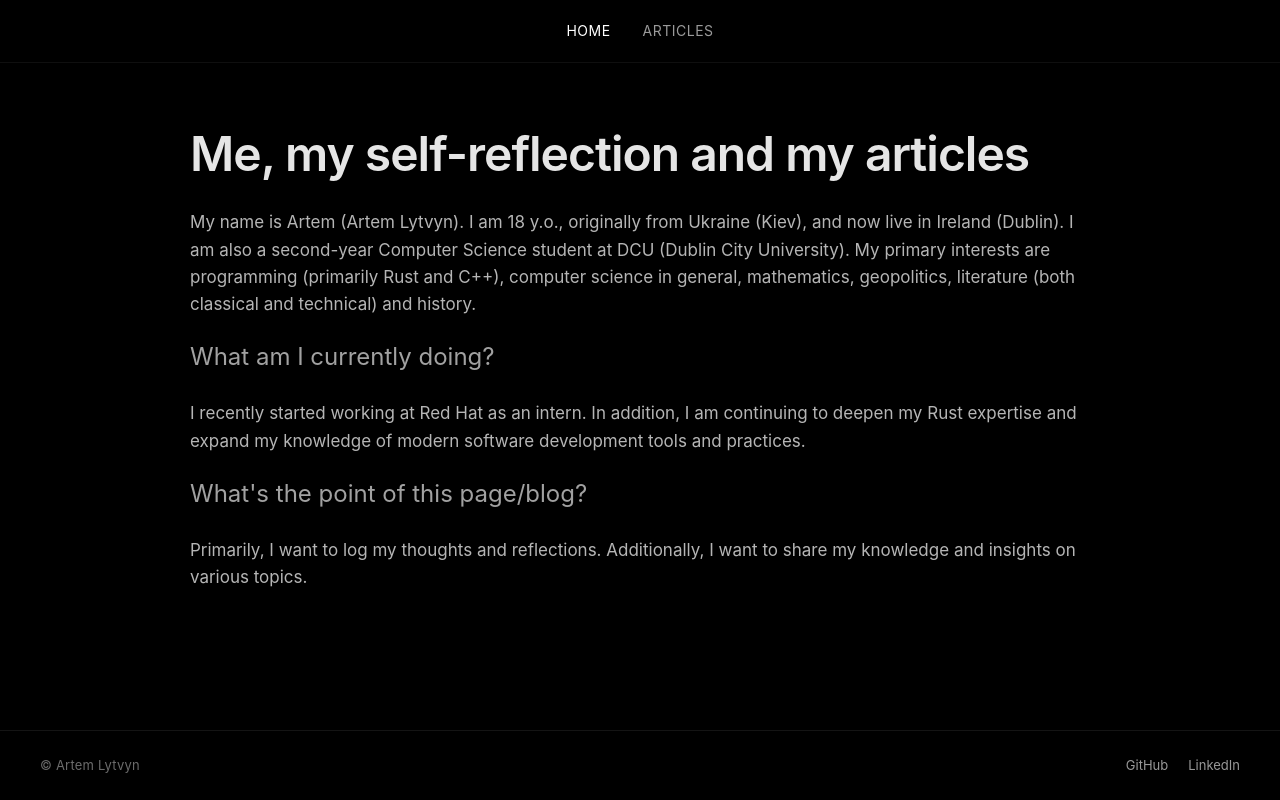
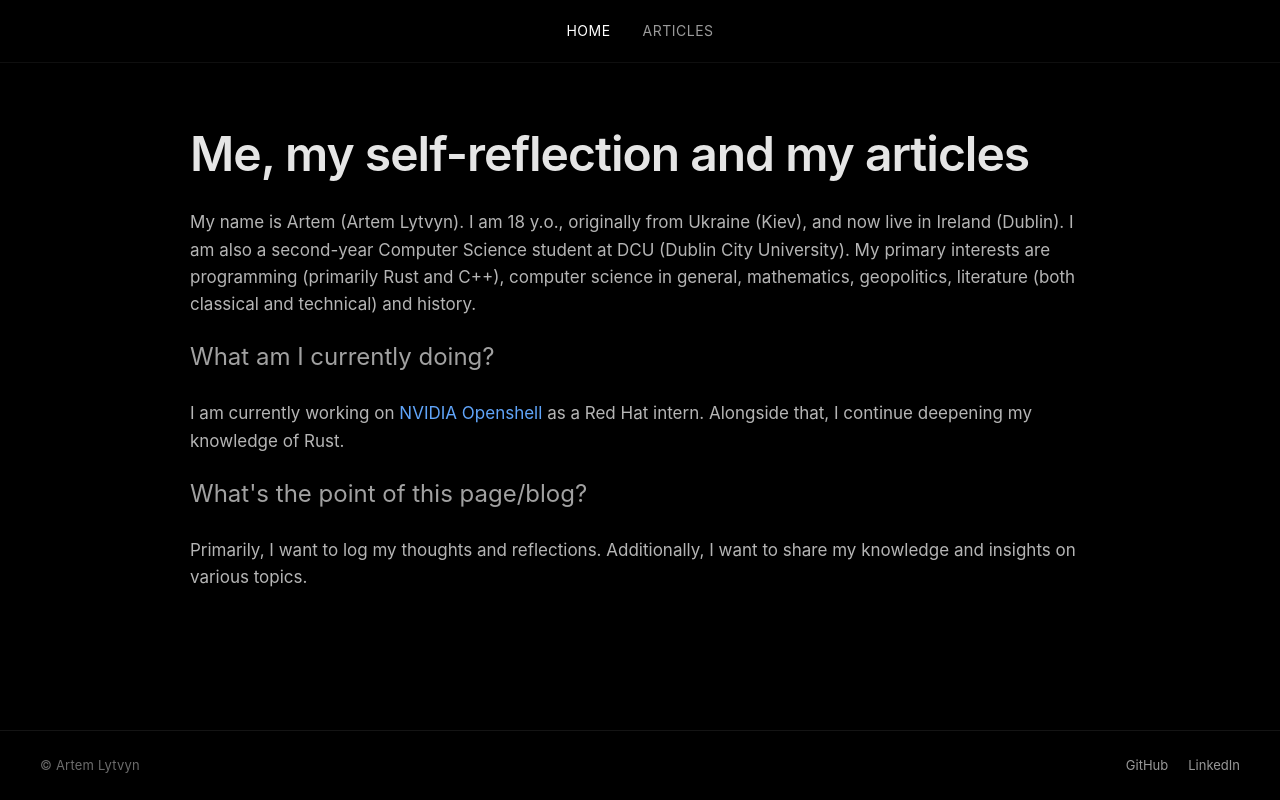
Before and after one commit to letv1nnn/letv1nnn.github.io, a React (Vite) app: page /#/home in a window 1280 px wide. Built offline with nearby package versions, Linux system fonts and the light colour scheme.

Commit message:
updated home paragraph
Signed-off-by: Artem Lytvyn <alytvyn@redhat.com>

```diff
--- a/src/consts.ts
+++ b/src/consts.ts
@@ -3,6 +3,7 @@ interface PersonalInfo {
     id: number,
     title: string,
     body: string,
+    links?: { label: string, url: string }[],
 }
 
 export const personalData: PersonalInfo[] = [
@@ -19,8 +20,11 @@ export const personalData: PersonalInfo[] = [
     {
         id: 2,
         title: 'What am I currently doing?',
-        body: 'I recently started working at Red Hat as an intern. In addition, I am continuing ' +
-              'to deepen my Rust expertise and expand my knowledge of modern software development tools and practices.',
+        body: 'I am currently working on NVIDIA Openshell as a Red Hat intern. ' +
+              'Alongside that, I continue deepening my knowledge of Rust.',
+        links: [
+            { label: 'NVIDIA Openshell', url: 'https://github.com/NVIDIA/OpenShell' },
+        ],
     },
     {
         id: 3,
--- a/src/pages/Home.tsx
+++ b/src/pages/Home.tsx
@@ -1,4 +1,37 @@
+import { Fragment, type ReactNode } from "react";
 import { personalData } from "../consts";
+
+type Link = { label: string; url: string };
+
+// Split body text and wrap any matched link labels in anchors.
+const renderBody = (body: string, links?: Link[]): ReactNode => {
+  if (!links || links.length === 0) return body;
+
+  let nodes: ReactNode[] = [body];
+  links.forEach(({ label, url }, li) => {
+    nodes = nodes.flatMap((node, ni) => {
+      if (typeof node !== "string") return [node];
+      const parts = node.split(label);
+      return parts.flatMap((part, pi) =>
+        pi < parts.length - 1
+          ? [
+              part,
+              <a
+                key={`${li}-${ni}-${pi}`}
+                href={url}
+                target="_blank"
+                rel="noopener noreferrer"
+              >
+                {label}
+              </a>,
+            ]
+          : [part]
+      );
+    });
+  });
+
+  return nodes.map((node, i) => <Fragment key={i}>{node}</Fragment>);
+};
 
 export const Home = () => {
   const [first, ...rest] = personalData;
@@ -8,14 +41,14 @@ export const Home = () => {
       {first && (
         <>
           <h1>{first.title}</h1>
-          <p>{first.body}</p>
+          <p>{renderBody(first.body, first.links)}</p>
         </>
       )}
 
       {rest.map((data) => (
         <div key={data.id}>
           <h2>{data.title}</h2>
-          <p>{data.body}</p>
+          <p>{renderBody(data.body, data.links)}</p>
         </div>
       ))}
     </div>
```
